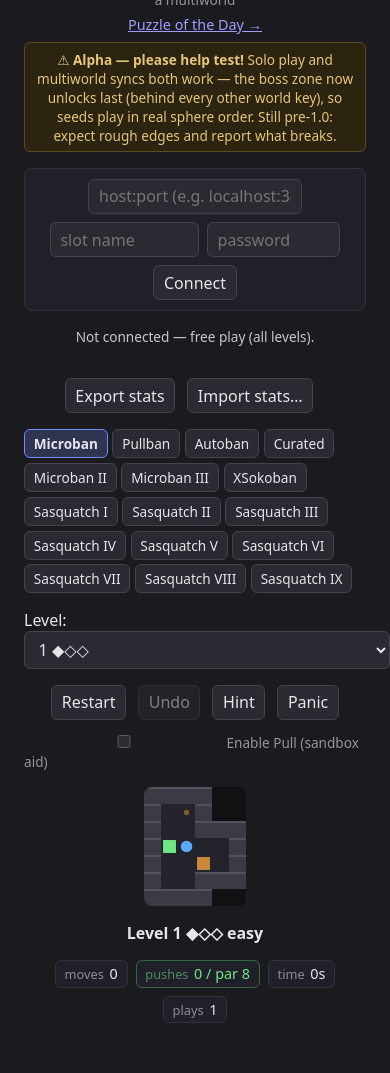
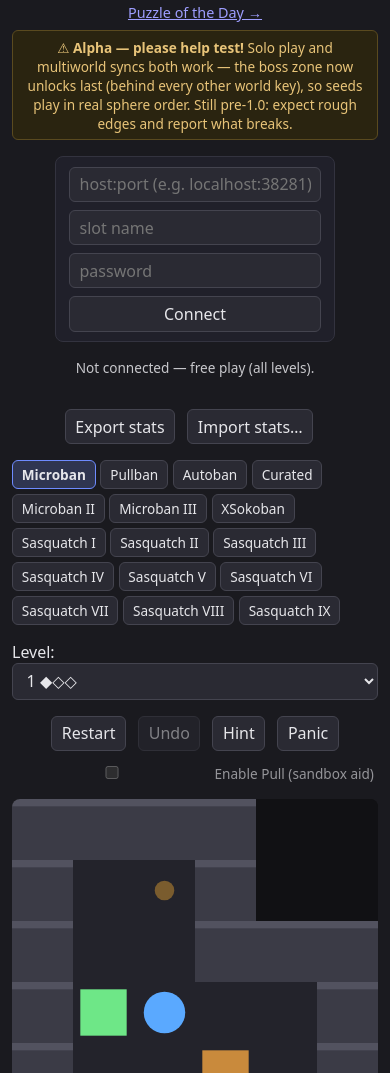
Before and after one commit to wcoldren/sokopelago, a website built with Vite: page client/index.html in a window 390 px wide. Shown: the part 88-1161 px from the top of the page. Built offline with nearby package versions, Linux system fonts and the light colour scheme; files whose address does not match are found by name.

Commit message:
fix(client): fill-width board + uncrowded narrow-screen layout
Playtest on a phone: the board collapsed to the min size because availableBoardBox subtracted all the surrounding chrome's height, and the page scrolls anyway. Now it caps width/height at the desktop 720x540 and fills the content width instead. Add a max-width:560px layout pass: tighter body padding, connect/handle inputs stack full-width, and the solo-Pull opt-in gets its own row so its label stops wrapping mid-phrase.

```diff
--- a/client/index.html
+++ b/client/index.html
@@ -118,6 +118,29 @@
           display: inline-block;
           min-height: 44px;
           padding: 0.5rem 0.25rem;
+        }
+      }
+      /* Narrow screens: reclaim width and stop controls from cramming into crowded rows. */
+      @media (max-width: 560px) {
+        body {
+          padding: calc(0.75rem + env(safe-area-inset-top))
+            calc(0.75rem + env(safe-area-inset-right)) calc(0.75rem + env(safe-area-inset-bottom))
+            calc(0.75rem + env(safe-area-inset-left));
+        }
+        /* Stack the connect inputs full-width instead of squeezing them onto one line. */
+        .panel {
+          flex-direction: column;
+          align-items: stretch;
+        }
+        .panel > input,
+        .panel > button {
+          width: 100%;
+          box-sizing: border-box;
+        }
+        /* Let the solo-Pull opt-in own its row so the label doesn't wrap mid-phrase. */
+        #solo-pull-toggle {
+          flex-basis: 100%;
+          justify-content: center;
         }
       }
       #status {
--- a/client/src/main.ts
+++ b/client/src/main.ts
@@ -98,22 +98,16 @@ const statsStatusEl = $<HTMLSpanElement>("stats-status");
 const renderer = new Renderer(canvas);
 
 /**
- * The on-screen box (CSS px) the board may occupy: the page's content width, and the viewport
- * height minus the other chrome stacked above/below the board. Lets the board fit any device while
- * still capping at the renderer's desktop defaults.
+ * The on-screen box (CSS px) the board fits into: the page's content width and the viewport height,
+ * each capped at the renderer's desktop defaults so large screens are unchanged. We deliberately do
+ * NOT subtract the surrounding chrome (connect panel, level grid, toolbars) — the page scrolls, so
+ * on a phone the board should fill the width rather than collapse into the leftover height.
  */
 function availableBoardBox(): { w: number; h: number } {
-  const body = document.body;
-  const cs = getComputedStyle(body);
+  const cs = getComputedStyle(document.body);
   const padX = parseFloat(cs.paddingLeft) + parseFloat(cs.paddingRight);
-  const padY = parseFloat(cs.paddingTop) + parseFloat(cs.paddingBottom);
-  const gap = parseFloat(cs.rowGap || cs.gap || "0") || 0;
-  const kids = Array.from(body.children) as HTMLElement[];
-  // Height taken by everything that isn't the board (hidden blocks measure as 0).
-  let reserved = gap * Math.max(0, kids.length - 1);
-  for (const el of kids) if (el !== canvas) reserved += el.getBoundingClientRect().height;
-  const w = Math.max(120, (document.documentElement.clientWidth || 720) - padX);
-  const h = Math.max(120, (window.innerHeight || 540) - padY - reserved);
+  const w = Math.min(720, Math.max(120, (document.documentElement.clientWidth || 720) - padX));
+  const h = Math.min(540, Math.max(120, window.innerHeight || 540));
   return { w, h };
 }
 
```
Also changed, not shown: client/potd/index.html (+17 -0 lines), client/src/potd.ts (+7 -12 lines).
